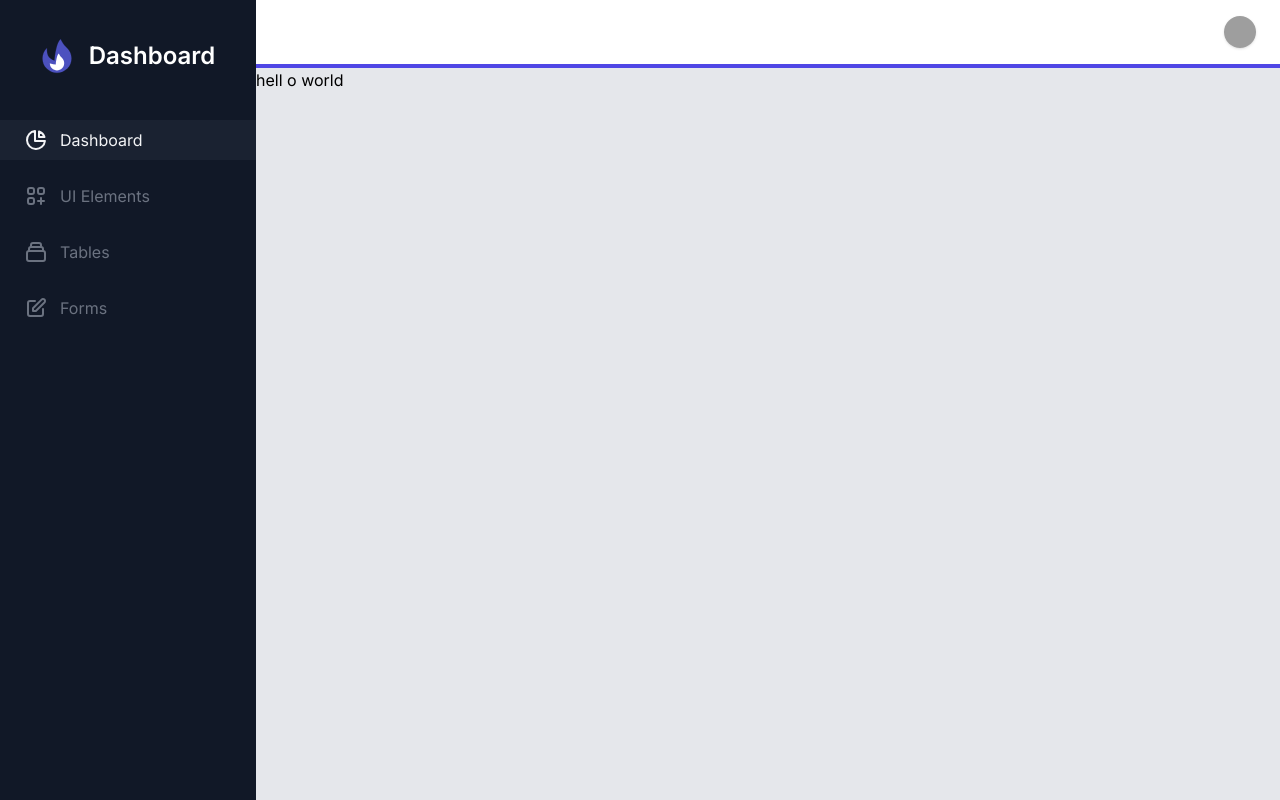
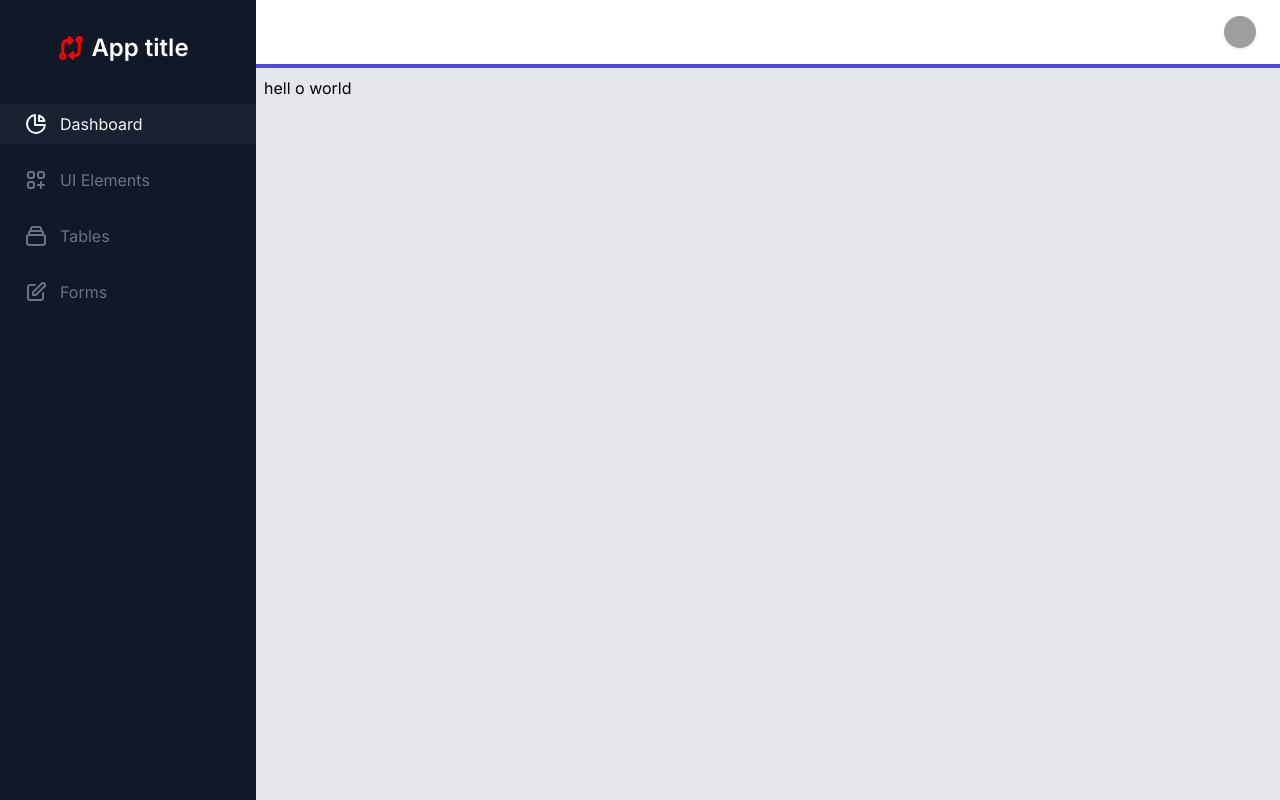
Before and after one commit to piotr-placzek/projects-hub, a Next.js app: page / in a window 1280 px wide. Built offline with nearby package versions, Linux system fonts and the light colour scheme; grey boxes are pictures that could not be loaded.

Commit message:
add app.config, font awesome

```diff
--- a/app/components/client/Sidebar.tsx
+++ b/app/components/client/Sidebar.tsx
@@ -1,6 +1,9 @@
 'use client';
 
+import appConfig from '@/app/configs/app.config';
 import SidebarContext from '@/app/contexts/SidebarContext';
+import { faCodeCompare } from '@fortawesome/free-solid-svg-icons';
+import { FontAwesomeIcon } from '@fortawesome/react-fontawesome';
 import clsx from 'clsx';
 import { useContext } from 'react';
 
@@ -35,20 +38,8 @@ export default function Sidebar() {
                 ])}>
                 <div className="flex items-center justify-center mt-8">
                     <div className="flex items-center">
-                        <svg className="w-12 h-12" viewBox="0 0 512 512" fill="none" xmlns="http://www.w3.org/2000/svg">
-                            <path
-                                d="M364.61 390.213C304.625 450.196 207.37 450.196 147.386 390.213C117.394 360.22 102.398 320.911 102.398 281.6C102.398 242.291 117.394 202.981 147.386 172.989C147.386 230.4 153.6 281.6 230.4 307.2C230.4 256 256 102.4 294.4 76.7999C320 128 334.618 142.997 364.608 172.989C394.601 202.981 409.597 242.291 409.597 281.6C409.597 320.911 394.601 360.22 364.61 390.213Z"
-                                fill="#4C51BF"
-                                stroke="#4C51BF"
-                                stroke-width="2"
-                                stroke-linecap="round"
-                                stroke-linejoin="round"></path>
-                            <path
-                                d="M201.694 387.105C231.686 417.098 280.312 417.098 310.305 387.105C325.301 372.109 332.8 352.456 332.8 332.8C332.8 313.144 325.301 293.491 310.305 278.495C295.309 263.498 288 256 275.2 230.4C256 243.2 243.201 320 243.201 345.6C201.694 345.6 179.2 332.8 179.2 332.8C179.2 352.456 186.698 372.109 201.694 387.105Z"
-                                fill="white"></path>
-                        </svg>
-
-                        <span className="mx-2 text-2xl font-semibold text-white">Dashboard</span>
+                        <FontAwesomeIcon icon={faCodeCompare} style={{ color: 'red', fontSize: '1.5rem' }} />
+                        <span className="mx-2 text-2xl font-semibold text-white">{appConfig.meta.title}</span>
                     </div>
                 </div>
 
--- /dev/null
+++ b/app/configs/app.config.ts
@@ -0,0 +1,3 @@
+export default {
+    meta: { title: 'App title', description: 'App description' },
+};
--- a/app/contexts/SidebarContext.tsx
+++ b/app/contexts/SidebarContext.tsx
@@ -16,7 +16,6 @@ export function SidebarContextProvider({ children }: { children: ReactNode }) {
     const value: SidebarContextType = {
         sidebarOpen,
         setSidebarOpen: (v: boolean) => {
-            console.info('ci', 'setSidebarOpen', v, sidebarOpen);
             setSidebarOpen(v);
         },
     };
--- a/app/layout.tsx
+++ b/app/layout.tsx
@@ -1,16 +1,20 @@
+import { config as faConfig } from '@fortawesome/fontawesome-svg-core';
+import '@fortawesome/fontawesome-svg-core/styles.css';
 import type { Metadata } from 'next';
 import { Inter } from 'next/font/google';
 import { ReactNode } from 'react';
 import Header from './components/client/Header';
 import Sidebar from './components/client/Sidebar';
+import appConfig from './configs/app.config';
 import { SidebarContextProvider } from './contexts/SidebarContext';
 import './globals.css';
 
+faConfig.autoAddCss = false;
 const inter = Inter({ subsets: ['latin'] });
 
 export const metadata: Metadata = {
-    title: 'Create Next App',
-    description: 'Generated by create next app',
+    title: appConfig.meta.title,
+    description: appConfig.meta.description,
 };
 
 export default function RootLayout({
@@ -34,7 +38,7 @@ function Content({ children }: { children: ReactNode }) {
                 <Sidebar />
                 <div className="flex flex-col flex-1 overflow-hidden">
                     <Header />
-                    <main className="flex-1 overflow-x-hidden overflow-y-auto bg-gray-200">{children}</main>
+                    <main className="flex-1 overflow-x-hidden overflow-y-auto bg-gray-200 p-2">{children}</main>
                 </div>
             </div>
         </body>
--- a/package.json
+++ b/package.json
@@ -9,6 +9,9 @@
     "lint": "next lint"
   },
   "dependencies": {
+    "@fortawesome/fontawesome-svg-core": "^6.5.1",
+    "@fortawesome/free-solid-svg-icons": "^6.5.1",
+    "@fortawesome/react-fontawesome": "^0.2.0",
     "clsx": "^2.1.0",
     "next": "14.1.0",
     "react": "^18",
```
Also changed, not shown: 1 other file (tests, documents, lock files or other folders).
